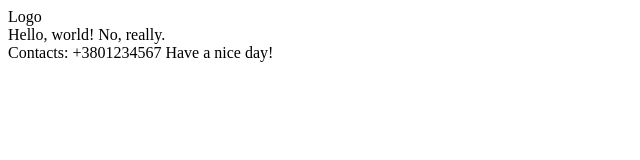
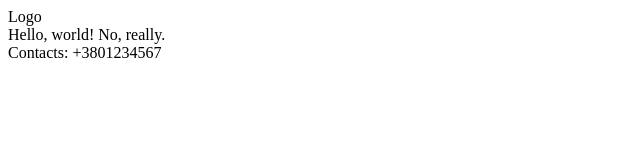
Before and after one commit to mate-academy/test-apr-2019, a plain HTML site: page index.html in a window 1280 px wide. Shown: the whole page, without its empty margins (0-640 px from the left). Drawn offline with Linux system fonts and the light colour scheme.

Commit message:
Revert "Farewell"
This reverts commit 43e370b42f044b90dc1d94f594d9810fa976eb87.

```diff
--- a/index.html
+++ b/index.html
@@ -9,7 +9,6 @@
     </main>
     <footer>
         Contacts: +3801234567
-        Have a nice day!
     </footer>
 </body>
 </html>
```
